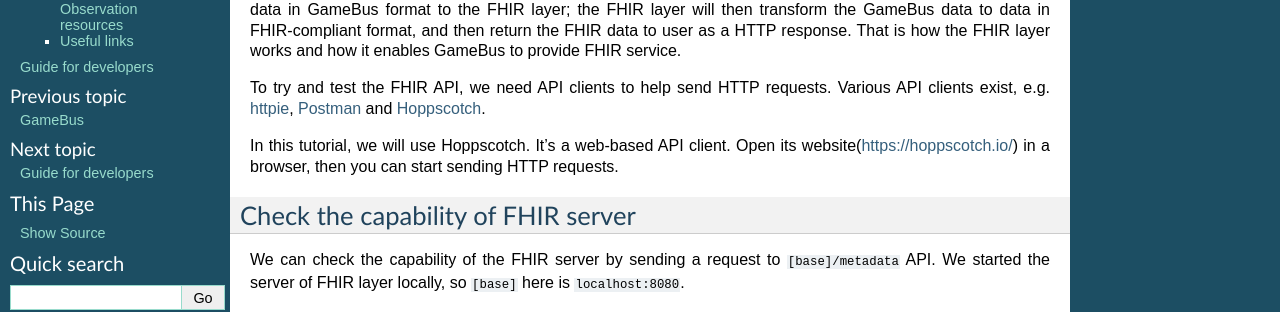
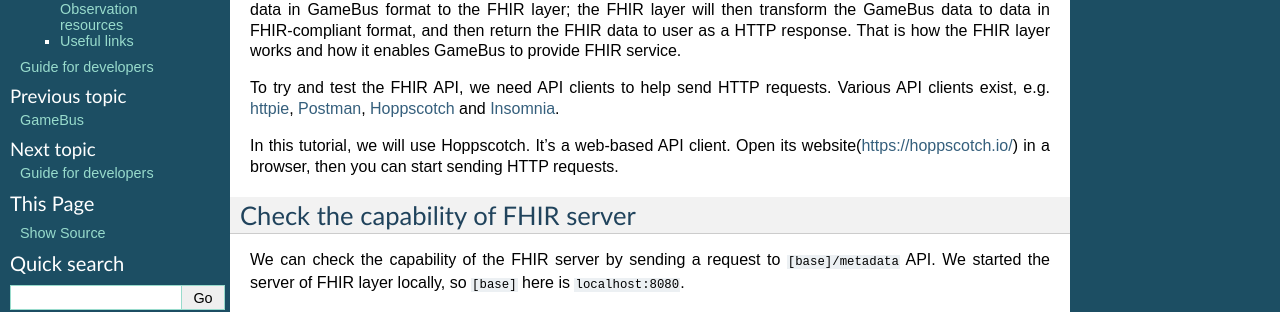
Before and after one commit to nwo-strap/gamebus-fhir-layer, a Sphinx documentation site: the page built from docs/source/tutorial4_fhir_api.rst, in a window 1280 px wide and 900 px high. Shown: the part 233-545 px from the top of the window. Built offline with Sphinx 7.4.7, drawn with Linux system fonts in a browser that asks for light colours.

Commit message:
add API client Insomnia

```diff
--- a/docs/source/tutorial4_fhir_api.rst
+++ b/docs/source/tutorial4_fhir_api.rst
@@ -16,7 +16,7 @@ response. That is how the FHIR layer works and how it enables GameBus to provide
 service.
 
 To try and test the FHIR API, we need API clients to help send HTTP requests.
-Various API clients exist, e.g. `httpie`_, `Postman`_ and `Hoppscotch`_.
+Various API clients exist, e.g. `httpie`_, `Postman`_, `Hoppscotch`_ and `Insomnia`_.
 
 In this tutorial, we will use Hoppscotch. It's a web-based API client.
 Open its website(https://hoppscotch.io/) in a browser, then you can start
@@ -179,6 +179,7 @@ Useful links
 .. _httpie: https://httpie.io/
 .. _Postman: https://www.postman.com/
 .. _Hoppscotch: https://hoppscotch.io/
+.. _Insomnia: https://insomnia.rest/
 .. _CapabilityStatement: https://www.hl7.org/fhir/capabilitystatement.html
 .. _Patient: https://www.hl7.org/fhir/patient.html
 .. _Observation: https://www.hl7.org/fhir/observation.html
```
